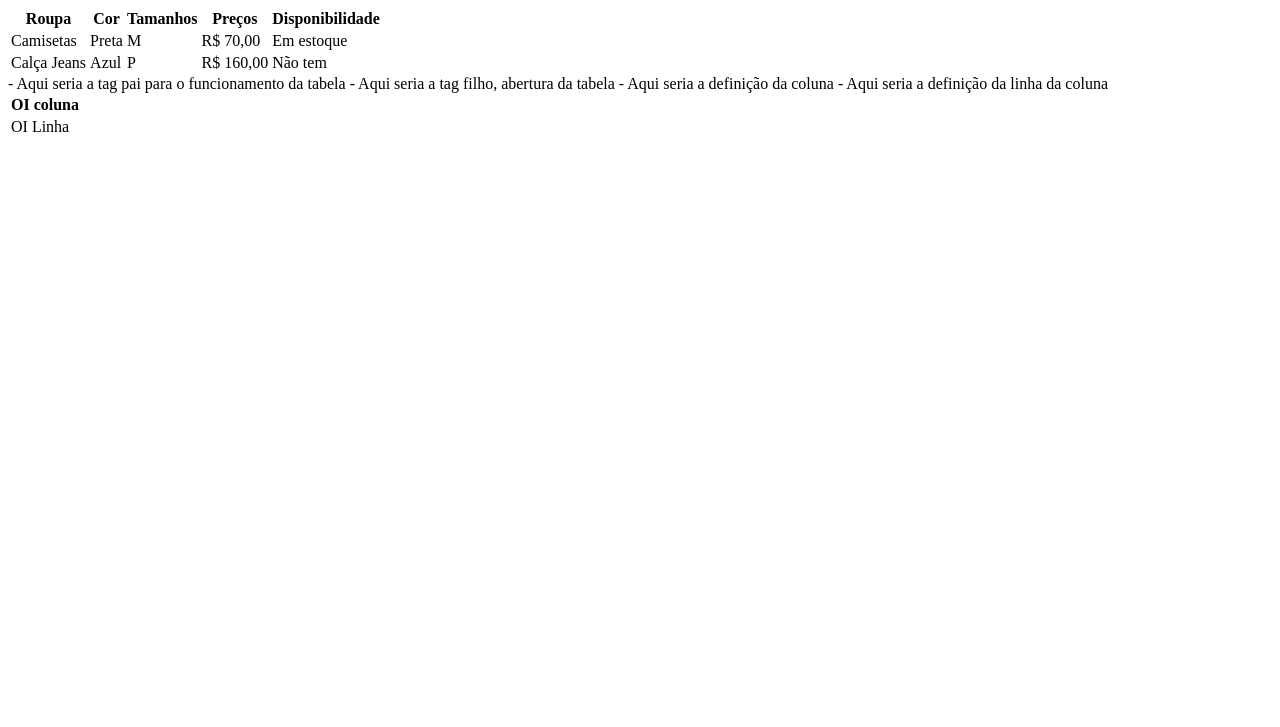
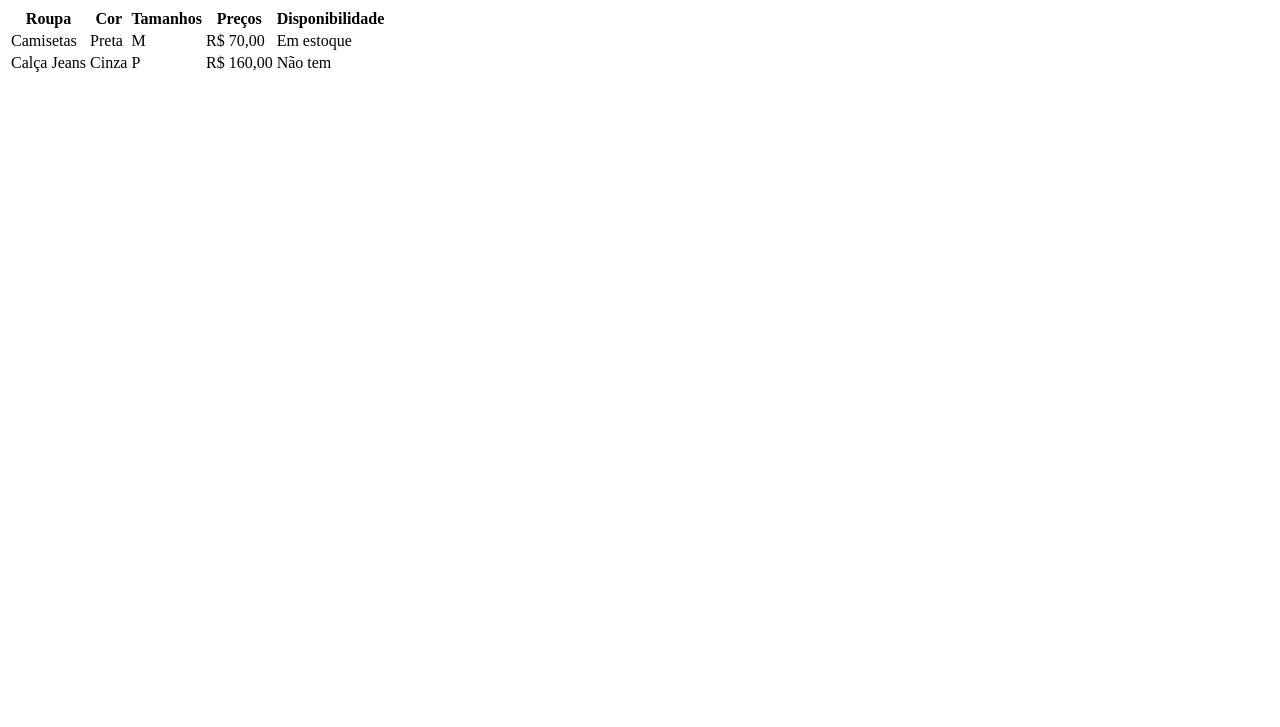
Before and after one commit to ArthurCastro99/aula-de-tabelas, a plain HTML site: page index.html in a window 1280 px wide. Shown: the part 73-800 px from the top of the page. Drawn offline with Linux system fonts and the light colour scheme.

Commit message:
Trocado a calça azul pela cinza

```diff
--- a/index.html
+++ b/index.html
@@ -1,5 +1,5 @@
 <!DOCTYPE html>
-<html lang="en">
+<html lang="pt-br">
 <head>
     <meta charset="UTF-8">
     <meta http-equiv="X-UA-Compatible" content="IE=edge">
@@ -26,21 +26,11 @@
         </tr>
         <tr>
             <td>Calça Jeans</td>
-            <td>Azul</td>
+            <td>Cinza</td>
             <td>P</td>
             <td>R$ 160,00</td>
             <td>Não tem</td>
         </tr>
 
-        <table> - Aqui seria a tag pai para o funcionamento da tabela
-            <tr> - Aqui seria a tag filho, abertura da tabela
-            <th>OI coluna</th> - Aqui seria a definição da coluna
-            </tr>
-            <tr>
-            <td>OI Linha</td> - Aqui seria a definição da linha da coluna
-            </tr>
-            </table>
-    </table>
-
 </body>
 </html>
```
